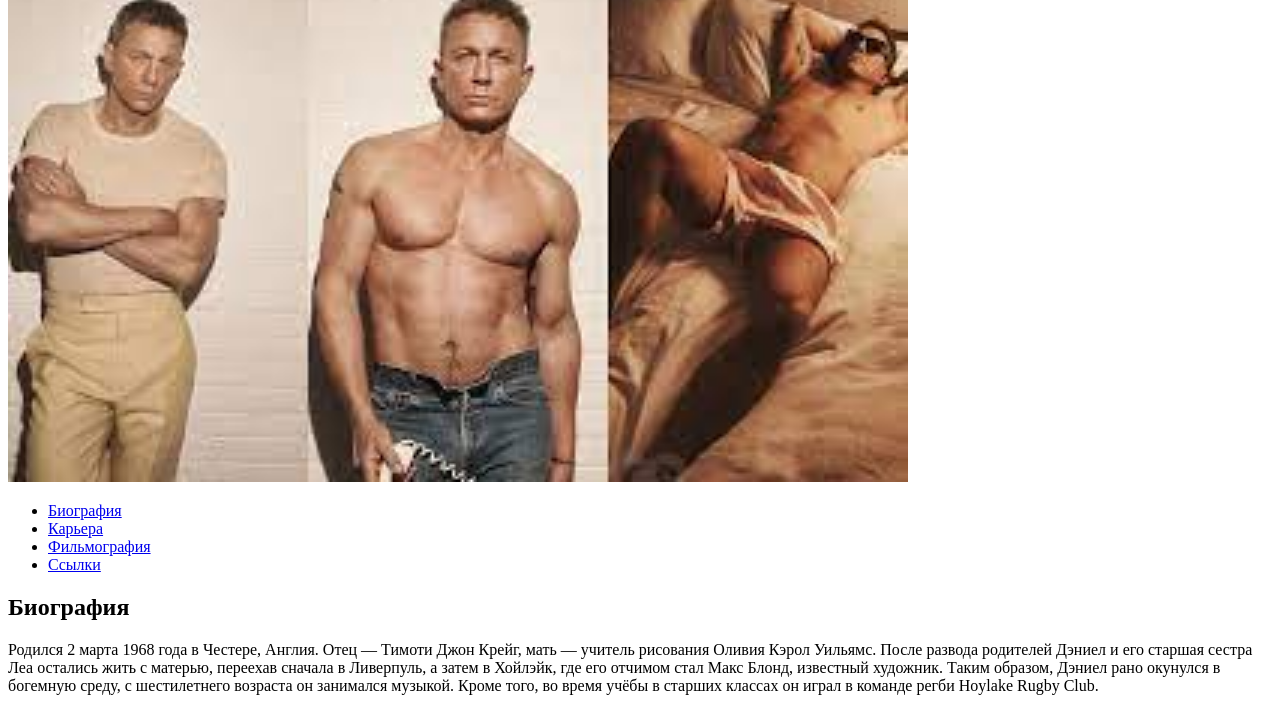
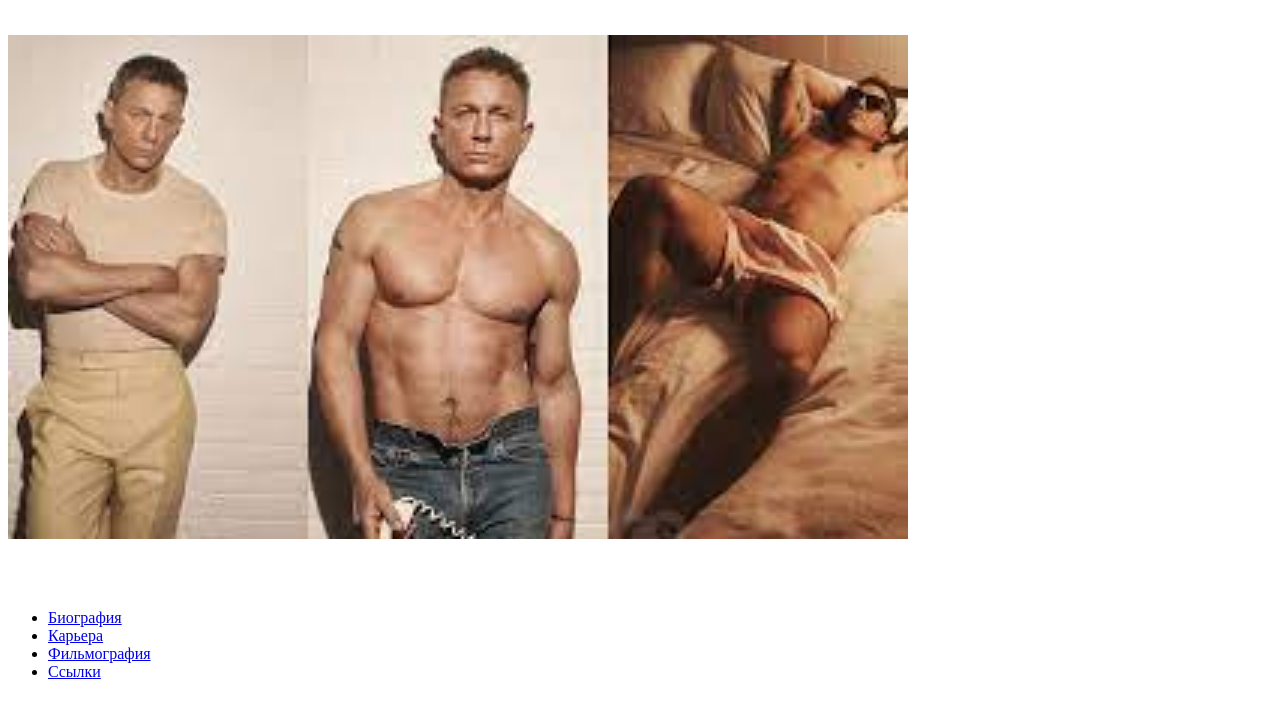
Before and after one commit to 06Tiger04/111, a plain HTML site: page Project1/index.html in a window 1280 px wide. Shown: the part 102-814 px from the top of the page. Drawn offline with Linux system fonts and the light colour scheme.

Commit message:
Project2

```diff
--- a/Project1/index.html
+++ b/Project1/index.html
@@ -2,12 +2,14 @@
 <html>
   <head>
     <title> Дэ́ниел Ро́утон Крейг </title>
+    <link rel="stylesheet" href="project2.css"/>
+
    </head>
   <body>
     <h1>Дэ́ниел Ро́утон Крейг</h1>
 
     <img src="images/dk.jpg" width="900" hight="600"  alt="я альт текст"/>
-    <br>
+
 
     <ul>
     <li><a href="#chapter-one">Биография</a></li>
--- /dev/null
+++ b/Project1/project2.css
@@ -0,0 +1,12 @@
+h1,h2 {
+    padding: 0px;
+    margin-top: 50px;
+    margin-bottom: 50px;
+    color: white;
+    background-color: black;
+
+  }
+
+  img {
+    margin-bottom: 50px;
+}
```
